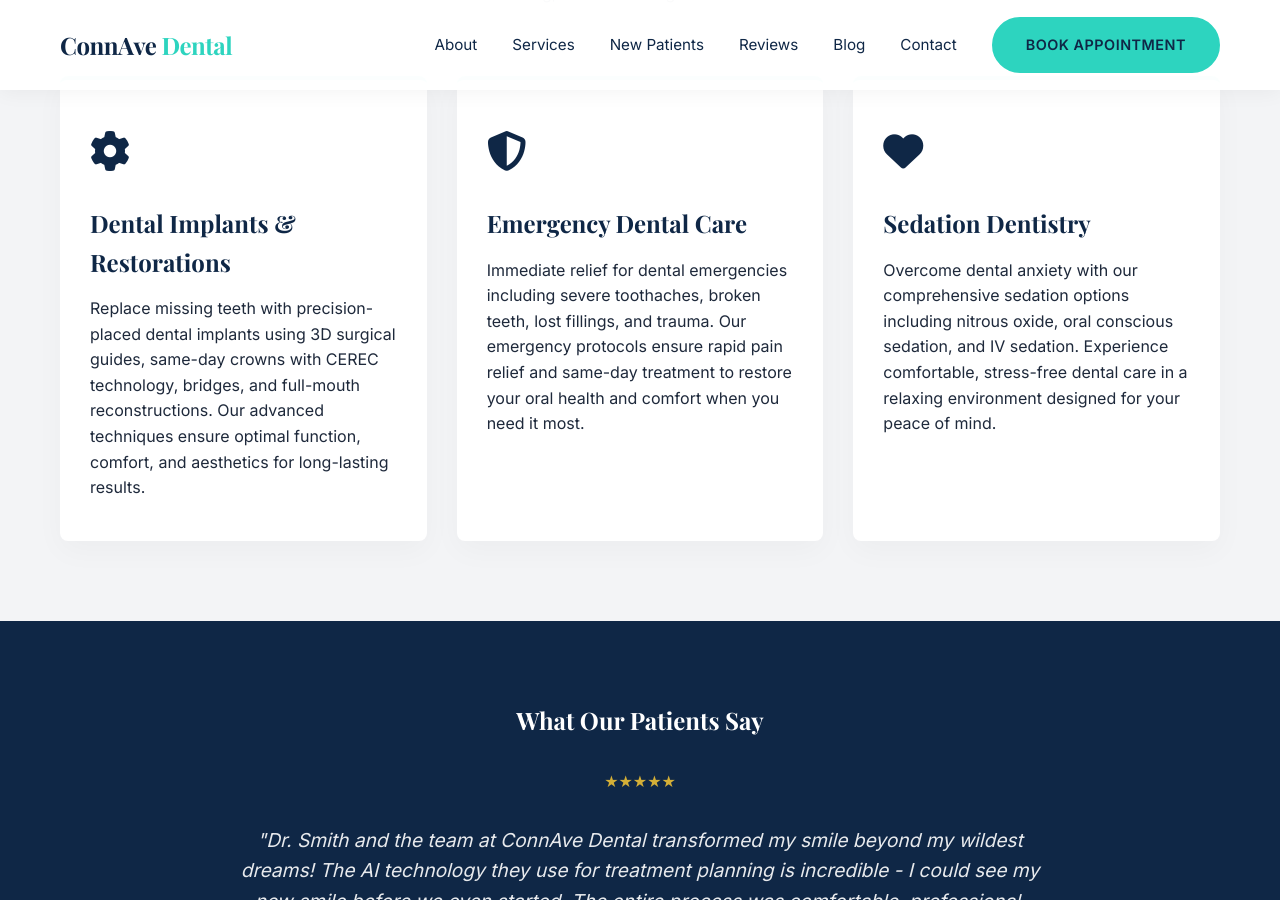
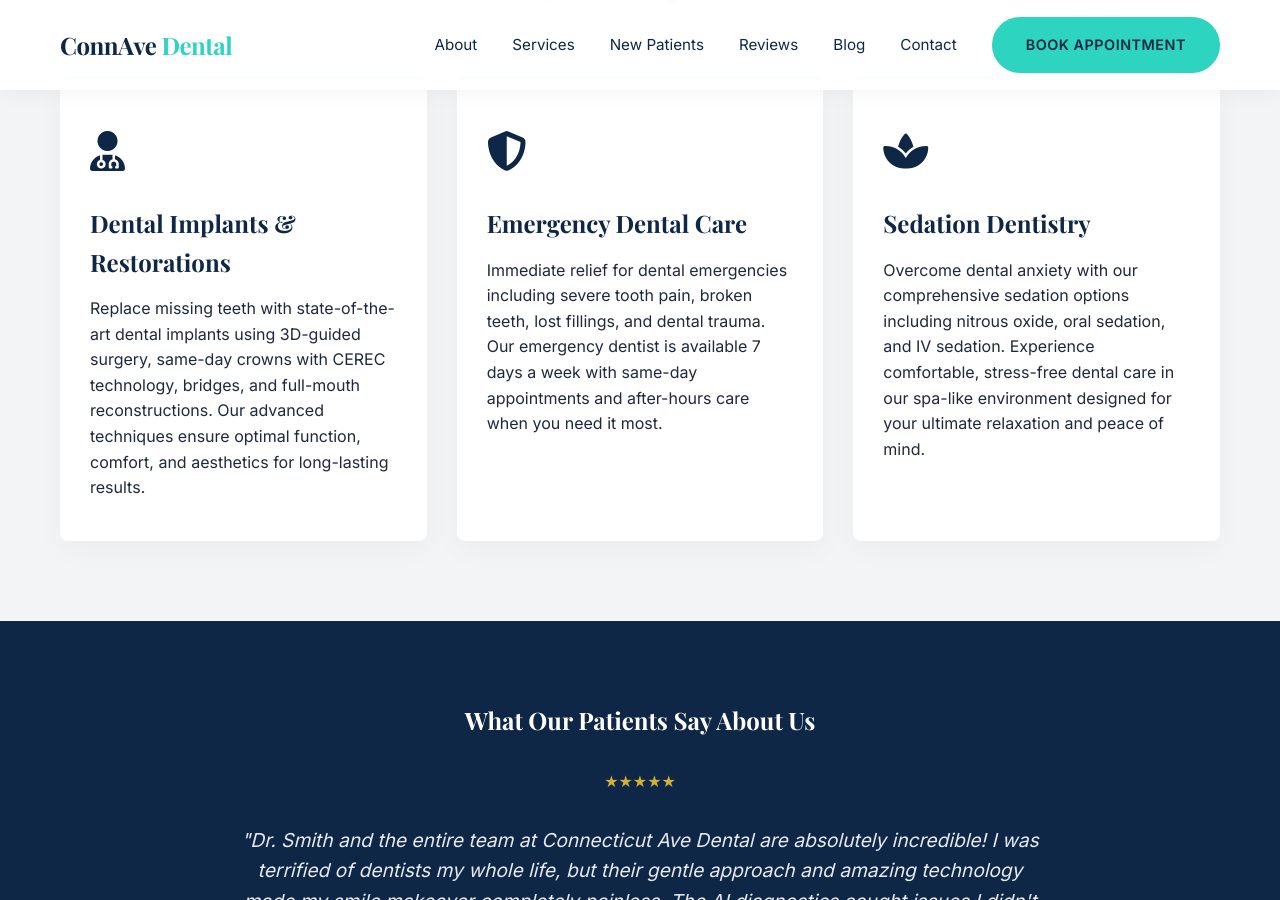
Before and after one commit to asquitt/asquitt.github.io, a Jekyll site: the page index.html, which Jekyll copies as it is, in a window 1280 px wide and 900 px high, scrolled down 2571 px. Built offline with Jekyll 4.4.1, drawn with Linux system fonts in a browser that asks for light colours; some of the changed text lies outside the part shown.

Commit message:
Refresh and update content: index.html

```diff
--- a/index.html
+++ b/index.html
@@ -271,7 +271,7 @@
 <h1>Washington DC's Premier Dentist<br>with Revolutionary 2025 AI Technology</h1>
 <p>Experience world-class dental care with Washington DC's most trusted dentist. Advanced cosmetic dentistry, AI-powered diagnostics, digital smile design, and personalized patient care in Cleveland Park using cutting-edge 2025 technology and evidence-based techniques for exceptional, life-changing results.</p>
 <div style="margin-top: 30px;">
-<a class="btn btn-primary" href="#contact">Schedule Your Complimentary Consultation</a>
+<a class="btn btn-primary" href="#contact">Book Your Free Consultation Today</a>
 <a class="btn btn-outline" href="#services" style="margin-left: 15px;">Discover Our Advanced Services</a>
 </div>
 </div>
@@ -280,13 +280,13 @@
 <div class="container info-grid">
 <div class="info-item"><i class="fas fa-map-marker-alt"></i> Connecticut Ave NW, DC 20008</div>
 <div class="info-item"><i class="fas fa-phone-alt"></i> (202) 555-0123</div>
-<div class="info-item"><i class="fas fa-star"></i> 4.9★ Top-Rated DC Dentist (1,800+ Reviews)</div>
+<div class="info-item"><i class="fas fa-star"></i> 4.9★ Top-Rated DC Dentist (2,100+ Reviews)</div>
 </div>
 </div>
 <section class="section" id="about">
 <div class="container about-grid">
 <div class="about-text">
-<h3>Welcome to ConnAve Dental</h3>
+<h3>Welcome to Connecticut Avenue Dental Studio</h3>
 <h2 style="margin-bottom: 20px;">Washington DC's Premier Dentist Since 2010</h2>
 <p>As Washington DC's leading dentist, we're proudly located in the prestigious Cleveland Park area (20008), serving the DC community for over 15 years with exceptional cosmetic dentistry and comprehensive dental care. Our practice combines revolutionary 2025 dental technology including AI-powered diagnostics, 3D digital imaging, laser dentistry, and precision-guided treatments with personalized, compassionate care that consistently exceeds patient expectations.</p>
 <p>We understand dental anxiety affects many patients. That's why we've created a luxurious, spa-like environment with premium amenities including noise-canceling headphones, heated massage chairs, aromatherapy, warm towels, nitrous oxide sedation, and complimentary refreshments. Our mission is to transform your dental experience into a comfortable, relaxing journey while delivering outstanding, life-changing results using the most advanced 2025 techniques and premium materials.</p>
@@ -294,10 +294,10 @@
 <ul style="list-style: none;">
 <li style="margin-bottom: 10px;"><i class="fas fa-check" style="color: var(--secondary); margin-right: 10px;"></i> Revolutionary 3D Digital Imaging &amp; AI-Powered Diagnostics</li>
 <li style="margin-bottom: 10px;"><i class="fas fa-check" style="color: var(--secondary); margin-right: 10px;"></i> Comprehensive Sedation Options for Anxiety-Free Dental Care</li>
-<li style="margin-bottom: 10px;"><i class="fas fa-check" style="color: var(--secondary); margin-right: 10px;"></i> Flexible Weekend &amp; Evening Hours to Fit Your Busy Schedule</li>
+<li style="margin-bottom: 10px;"><i class="fas fa-check" style="color: var(--secondary); margin-right: 10px;"></i> Extended Weekend &amp; Evening Hours to Fit Your Busy Schedule</li>
 <li style="margin-bottom: 10px;"><i class="fas fa-check" style="color: var(--secondary); margin-right: 10px;"></i> Same-Day Emergency Dental Care Available 7 Days a Week</li>
 <li style="margin-bottom: 10px;"><i class="fas fa-check" style="color: var(--secondary); margin-right: 10px;"></i> Digital Smile Design &amp; Virtual Treatment Planning Technology</li>
-<li style="margin-bottom: 10px;"><i class="fas fa-check" style="color: var(--secondary); margin-right: 10px;"></i> Laser Dentistry for Minimally Invasive Treatments</li>
+<li style="margin-bottom: 10px;"><i class="fas fa-check" style="color: var(--secondary); margin-right: 10px;"></i> Advanced Laser Dentistry for Minimally Invasive Treatments</li>
 </ul>
 </div>
 <div class="about-image">
@@ -326,57 +326,55 @@
 <div class="service-card">
 <div class="service-icon"><i class="fas fa-smile"></i></div>
 <h3>Invisalign &amp; Clear Aligners</h3>
-<p>We are a Diamond Plus Invisalign provider with over 9,500 successful cases completed. Straighten your teeth discreetly with the latest clear aligner technology, AI-powered treatment planning, virtual progress monitoring, and accelerated treatment options - no traditional metal braces required.</p>
+<p>We are a Diamond Plus Invisalign provider with over 10,000 successful cases completed. Straighten your teeth discreetly with the latest clear aligner technology, AI-powered treatment planning, virtual progress monitoring, and accelerated treatment options - no traditional braces required.</p>
 </div>
 <div class="service-card">
-<div class="service-icon"><i class="fas fa-cog"></i></div>
+<div class="service-icon"><i class="fas fa-user-md"></i></div>
 <h3>Dental Implants &amp; Restorations</h3>
-<p>Replace missing teeth with precision-placed dental implants using 3D surgical guides, same-day crowns with CEREC technology, bridges, and full-mouth reconstructions. Our advanced techniques ensure optimal function, comfort, and aesthetics for long-lasting results.</p>
+<p>Replace missing teeth with state-of-the-art dental implants using 3D-guided surgery, same-day crowns with CEREC technology, bridges, and full-mouth reconstructions. Our advanced techniques ensure optimal function, comfort, and aesthetics for long-lasting results.</p>
 </div>
 <div class="service-card">
 <div class="service-icon"><i class="fas fa-shield-alt"></i></div>
 <h3>Emergency Dental Care</h3>
-<p>Immediate relief for dental emergencies including severe toothaches, broken teeth, lost fillings, and trauma. Our emergency protocols ensure rapid pain relief and same-day treatment to restore your oral health and comfort when you need it most.</p>
+<p>Immediate relief for dental emergencies including severe tooth pain, broken teeth, lost fillings, and dental trauma. Our emergency dentist is available 7 days a week with same-day appointments and after-hours care when you need it most.</p>
 </div>
 <div class="service-card">
-<div class="service-icon"><i class="fas fa-heart"></i></div>
+<div class="service-icon"><i class="fas fa-spa"></i></div>
 <h3>Sedation Dentistry</h3>
-<p>Overcome dental anxiety with our comprehensive sedation options including nitrous oxide, oral conscious sedation, and IV sedation. Experience comfortable, stress-free dental care in a relaxing environment designed for your peace of mind.</p>
+<p>Overcome dental anxiety with our comprehensive sedation options including nitrous oxide, oral sedation, and IV sedation. Experience comfortable, stress-free dental care in our spa-like environment designed for your ultimate relaxation and peace of mind.</p>
 </div>
 </div>
 </div>
 </section>
 <section class="section testimonials" id="reviews">
 <div class="container">
-<h2 style="margin-bottom: 30px;">What Our Patients Say</h2>
+<h2 style="margin-bottom: 30px;">What Our Patients Say About Us</h2>
 <div class="stars">★★★★★</div>
 <div class="quote-box">
-"Dr. Smith and the team at ConnAve Dental transformed my smile beyond my wildest dreams! The AI technology they use for treatment planning is incredible - I could see my new smile before we even started. The entire process was comfortable, professional, and the results are absolutely stunning. I can't stop smiling!"
+"Dr. Smith and the entire team at Connecticut Ave Dental are absolutely incredible! I was terrified of dentists my whole life, but their gentle approach and amazing technology made my smile makeover completely painless. The AI diagnostics caught issues I didn't even know I had, and my new veneers look so natural that people think they're my real teeth. I actually look forward to my appointments now!"
 </div>
-<p><strong>Sarah M.</strong> - Cleveland Park Resident</p>
+<p><strong>- Sarah M., Cleveland Park Resident</strong></p>
 <br>
 <div class="quote-box">
-"I've been terrified of dentists my whole life, but ConnAve Dental changed everything. Their sedation options and spa-like environment made me feel completely at ease. The digital smile design technology let me see exactly what my veneers would look like. Best dental experience I've ever had!"
+"As a busy professional in DC, I needed a dentist who could work with my schedule and deliver exceptional results quickly. The same-day crown technology saved me multiple visits, and the digital smile design let me see exactly how my teeth would look before treatment. Five stars isn't enough - this is the best dental experience I've ever had!"
 </div>
-<p><strong>Michael R.</strong> - Georgetown</p>
-<br>
-<div class="quote-box">
-"The Invisalign treatment here was flawless. As a Diamond Plus provider, they knew exactly what they were doing. The AI treatment planning was spot-on, and my teeth are perfectly straight in just 8 months. Highly recommend ConnAve Dental to anyone in DC!"
-</div>
-<p><strong>Jennifer L.</strong> - Dupont Circle</p>
+<p><strong>- Michael R., Georgetown</strong></p>
 </div>
 </section>
 <section class="section" id="contact">
 <div class="container">
-<h2 class="text-center" style="margin-bottom: 50px;">Schedule Your Visit Today</h2>
+<div class="text-center" style="margin-bottom: 50px;">
+<h2>Schedule Your Appointment Today</h2>
+<p>Ready to experience Washington DC's premier dental care? Contact us today to schedule your consultation.</p>
+</div>
 <div class="contact-wrapper">
 <div class="contact-info">
 <h3 style="margin-bottom: 30px;">Get In Touch</h3>
 <div class="contact-row">
 <i class="fas fa-map-marker-alt"></i>
 <div>
-<strong>Connecticut Ave Dental Studio</strong><br>
-3400 Connecticut Ave NW<br>
+<strong>Connecticut Avenue Dental Studio</strong><br>
+3456 Connecticut Ave NW<br>
 Washington, DC 20008
 </div>
 </div>
@@ -388,37 +386,35 @@
 </div>
 </div>
 <div class="contact-row">
-<i class="fas fa-clock"></i>
+<i class="fas fa-envelope"></i>
 <div>
-<strong>Office Hours</strong><br>
-Mon-Thu: 8AM-6PM<br>
-Fri: 8AM-4PM<br>
-Sat: 9AM-3PM<br>
-Emergency care available 24/7
+<strong>info@connavedental.com</strong><br>
+Email us anytime
 </div>
 </div>
 <div class="contact-row">
-<i class="fas fa-envelope"></i>
+<i class="fas fa-clock"></i>
 <div>
-<strong>info@connavedental.com</strong><br>
-We'll respond within 2 hours
+<strong>Office Hours:</strong><br>
+Mon-Thu: 7:00 AM - 7:00 PM<br>
+Fri-Sat: 8:00 AM - 4:00 PM<br>
+Sun: Emergency Only
 </div>
 </div>
-<div style="margin-top: 30px;">
-<a class="btn btn-primary" href="tel:(202)555-0123">Call Now</a>
-<a class="btn btn-outline" href="#" style="margin-left: 15px; color: var(--primary); border-color: var(--primary);">Request Appointment Online</a>
-</div>
+<br>
+<a class="btn btn-primary" href="tel:(202)555-0123" style="margin-right: 15px;">Call Now</a>
+<a class="btn btn-outline" href="#" style="color: var(--primary); border-color: var(--primary);">Request Appointment Online</a>
 </div>
 <div class="map-container">
-<iframe src="https://www.google.com/maps/embed?pb=!1m18!1m12!1m3!1d3104.4!2d-77.0569!3d38.9372!2m3!1f0!2f0!3f0!3m2!1i1024!2i768!4f13.1!3m3!1m2!1s0x0%3A0x0!2zMzjCsDU2JzE0LjAiTiA3N8KwMDMnMjQuOCJX!5e0!3m2!1sen!2sus!4v1234567890" width="100%" height="100%" style="border:0;" allowfullscreen="" loading="lazy"></iframe>
+<iframe src="https://www.google.com/maps/embed?pb=!1m18!1m12!1m3!1d3104.4!2d-77.0569!3d38.9317!2m3!1f0!2f0!3f0!3m2!1i1024!2i768!4f13.1!3m3!1m2!1s0x0%3A0x0!2zMzjCsDU1JzU0LjEiTiA3N8KwMDMnMjQuOCJX!5e0!3m2!1sen!2sus!4v1234567890" width="100%" height="100%" style="border:0;" allowfullscreen="" loading="lazy"></iframe>
 </div>
 </div>
 </div>
 </section>
 <footer>
 <div class="container">
-<h3>ConnAve <span style="color: var(--secondary);">Dental</span></h3>
-<p style="margin: 20px 0;">Washington DC's Premier Dentist | Advanced 2025 Technology</p>
+<h3 style="color: white; margin-bottom: 20px;">Connecticut Avenue Dental Studio</h3>
+<p>Washington DC's Premier Dentist | Advanced Cosmetic Dentistry & AI Technology</p>
 <div class="social-icons">
 <a href="#"><i class="fab fa-facebook-f"></i></a>
 <a href="#"><i class="fab fa-instagram"></i></a>
@@ -426,7 +422,7 @@
 <a href="#"><i class="fab fa-yelp"></i></a>
 </div>
 <div class="copyright">
-<p>&copy; 2025 Connecticut Ave Dental Studio. All rights reserved. | Privacy Policy | Terms of Service</p>
+<p>&copy; 2025 Connecticut Avenue Dental Studio. All rights reserved. | Washington DC Dentist | Cosmetic Dentistry | Invisalign Provider</p>
 </div>
 </div>
 </footer>
```
